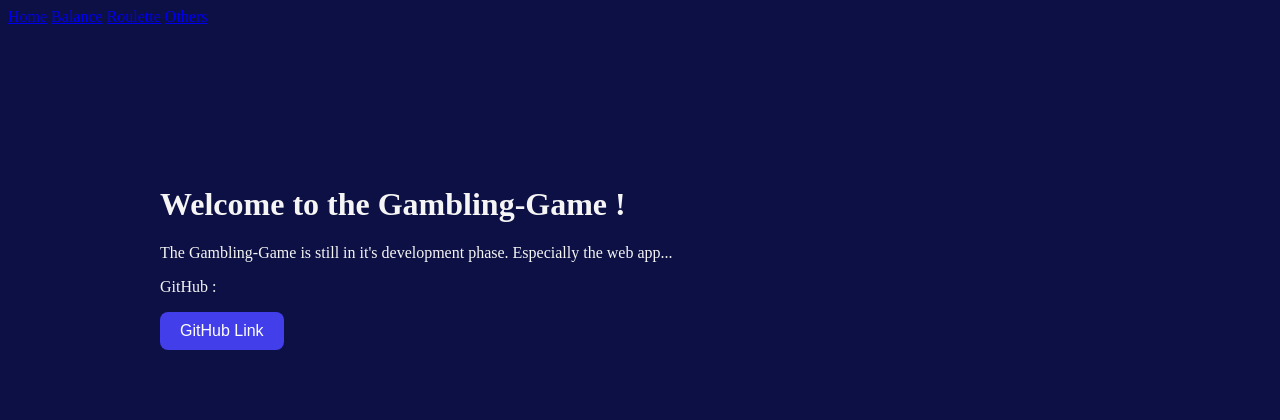
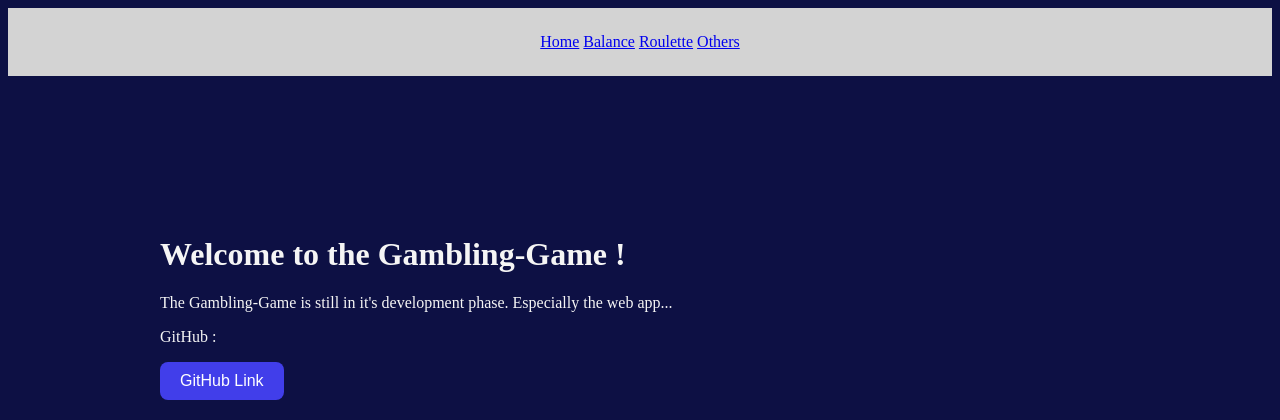
Before and after one commit to RandomCodeEnthusiast/Gambling-Game, a Flask app: page /home in a window 1280 px wide. Shown: the top 420 px of the page. Run offline with Flask 3, Linux system fonts and the light colour scheme.

Commit message:
changing top nav bar look

```diff
--- a/templates/home.html
+++ b/templates/home.html
@@ -4,6 +4,14 @@
   <meta charset="UTF-8">
   <title>Gambling-Game | Home </title>
   <style>
+
+    .topnav {
+      background-color: rgb(211, 211, 211);
+      width: auto;
+      padding: 25px;
+      margin : 0px;
+      text-align : center;
+    }
     .btn {
       display: inline-block;
       padding: 10px 20px;
@@ -21,6 +29,7 @@
       margin: 10em auto 2em;
       color : whitesmoke
     }
+
 
   </style>
 
```
Also changed, not shown: templates/Others.html (+11 -0 lines), templates/balance.html (+9 -0 lines), templates/roulette.html (+9 -0 lines).
